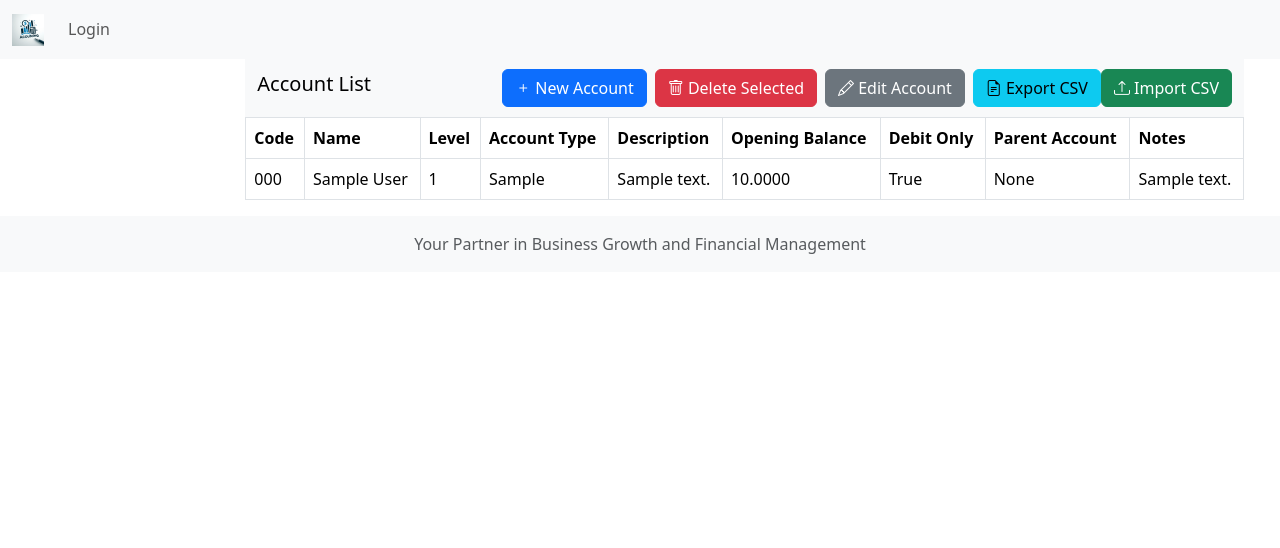
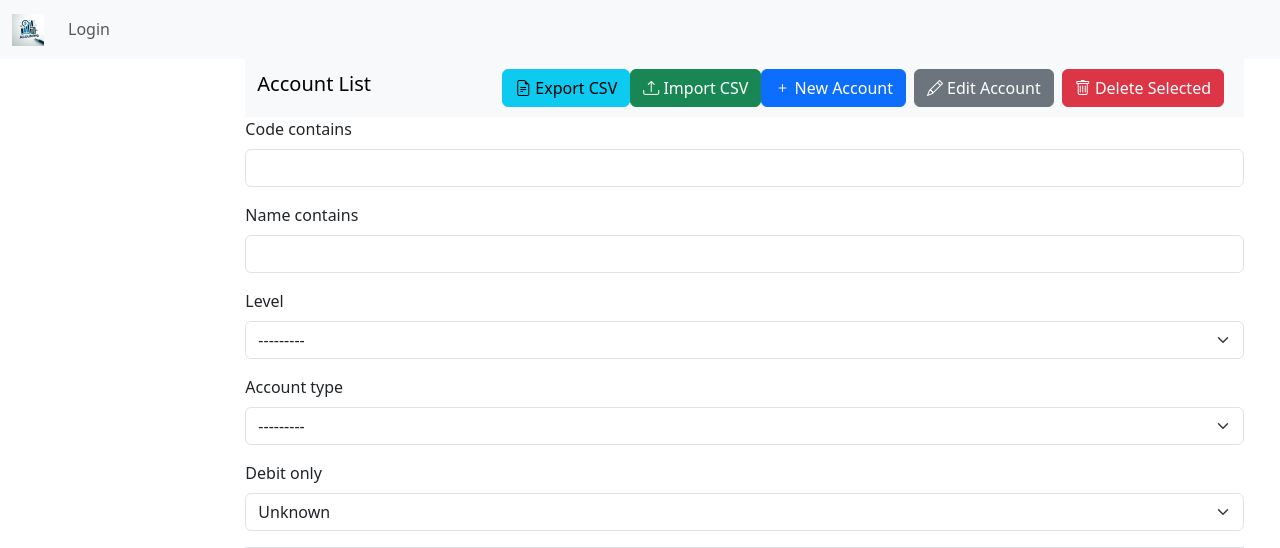
Before and after one commit to vqton/Acct, a Django app: page /coa/accounts/ in a window 1280 px wide. Shown: the top 548 px of the page. Run offline with Django 5.2, Linux system fonts and the light colour scheme; tables that the repository leaves empty hold one stand-in row (values such as "Sample post"); some libraries are stand-ins or nearby versions.

Commit message:
Coding the filter form.

```diff
--- a/COA/forms.py
+++ b/COA/forms.py
@@ -1,4 +1,27 @@
+from django_filters import FilterSet, CharFilter, ChoiceFilter, BooleanFilter
+from .models import Account
 from django import forms
+from crispy_forms.helper import FormHelper
+from crispy_forms.layout import Layout, Fieldset, Field, Submit
 
 class UploadFileForm(forms.Form):
     file = forms.FileField()
+
+
+class AccountFilter(FilterSet):
+    # Define the filters for the Account model fields
+    # You can use any filter types that suit your needs
+    # For example, you can use a CharFilter with a contains lookup for the code and name fields
+    # You can use a ChoiceFilter with a list of choices for the level and account_type fields
+    # You can use a BooleanFilter for the debit_only field
+    code = CharFilter(field_name='code', lookup_expr='icontains')
+    name = CharFilter(field_name='name', lookup_expr='icontains')
+    level = ChoiceFilter(field_name='level', choices=[(0, '0'), (1, '1'), (2, '2'), (3, '3')])
+    account_type = ChoiceFilter(field_name='account_type', choices=[('TÀI SẢN', 'TÀI SẢN'), ('NỢ PHẢI TRẢ', 'NỢ PHẢI TRẢ'), ('VỐN CHỦ SỞ HỮU', 'VỐN CHỦ SỞ HỮU'), ('DOANH THU', 'DOANH THU'), ('CHI PHÍ', 'CHI PHÍ')])
+    debit_only = BooleanFilter(field_name='debit_only')
+
+
+    class Meta:
+        # Specify the model and the fields to be filtered
+        model = Account
+        fields = ['code', 'name', 'level', 'account_type', 'debit_only']
--- a/COA/models.py
+++ b/COA/models.py
@@ -1,5 +1,5 @@
 from decimal import Decimal
-from django.db import connection
+from django.db import IntegrityError, connection
 from django.db import models
 import unicodecsv as csv
 from django.http import HttpResponse
@@ -45,6 +45,7 @@ class Account(models.Model):
             writer.writerow([str(value) if value is not None else '' for value in row])
 
         return response
+
     @staticmethod
     def import_from_csv(file):
         # file_data = file.read().decode('utf-8-sig')
@@ -74,8 +75,19 @@ class Account(models.Model):
 
                 # Print the complete query
                 print("Executing query:", cursor.mogrify(query, params))
-  # Print the complete query
-                    #cursor.execute(query, params)
+
+                try:
+                    cursor.execute(query, params)
+                # Catch the duplicate key error
+                except IntegrityError as e:
+                # Rollback the transaction
+                    connection.rollback()
+                # Print the error message
+                    print("Error:", e)
+                # Skip or update the row as needed
+                # For example, you can use cursor.execute("UPDATE ...") to update the existing row
+                # Or you can use continue to skip the row and move on to the next one
+                continue
 
 class Transaction(models.Model):
     account = models.ForeignKey('Account', on_delete=models.CASCADE)
--- a/COA/views.py
+++ b/COA/views.py
@@ -3,11 +3,14 @@ from django.urls import reverse_lazy
 from .models import Account
 from django.views.generic import ListView,CreateView,DetailView, UpdateView, DeleteView
 from django.shortcuts import render
+from .forms import AccountFilter
+from django_filters.views import FilterView
 
-class AccountListView(ListView):
+class AccountListView(FilterView):
     model = Account
     template_name = 'coa/account_list.html'
     context_object_name = 'accounts'
+    filterset_class = AccountFilter
 
 class AccountCreateView(CreateView):
     model = Account
--- a/templates/COA/account_list.html
+++ b/templates/COA/account_list.html
@@ -1,4 +1,7 @@
 {% extends 'base.html' %}
+{% load spacefilters %}
+{% load crispy_forms_tags %}
+{% load widget_tweaks %}
 {% block title %}
     Chart Of Accounts
 {% endblock title %}
@@ -9,21 +12,7 @@
         <h1 class="navbar-brand">Account List</h1>
         <div class="navbar-collapse" id="navbarNav">
             <ul class="navbar-nav ms-auto">
-                <li class="nav-item">
-                    <button class="btn btn-primary me-2">
-                        <i class="bi bi-plus"></i> New Account
-                    </button>
-                </li>
-                <li class="nav-item">
-                    <button class="btn btn-danger me-2">
-                        <i class="bi bi-trash"></i> Delete Selected
-                    </button>
-                </li>
-                <li class="nav-item">
-                    <button class="btn btn-secondary me-2">
-                        <i class="bi bi-pencil"></i> Edit Account
-                    </button>
-                </li>
+                <!-- Reorganize the toolbar operations -->
                 <li class="nav-item">
                     <button class="btn btn-info" id="exportCsvBtn">
                         <i class="bi bi-file-earmark-text"></i> Export CSV
@@ -34,10 +23,34 @@
                         <i class="bi bi-upload"></i> Import CSV
                     </button>
                 </li>
+                <li class="nav-item">
+                    <button class="btn btn-primary me-2">
+                        <i class="bi bi-plus"></i> New Account
+                    </button>
+                </li>
+                <li class="nav-item">
+                    <button class="btn btn-secondary me-2">
+                        <i class="bi bi-pencil"></i> Edit Account
+                    </button>
+                </li>
+                <li class="nav-item">
+                    <button class="btn btn-danger me-2">
+                        <i class="bi bi-trash"></i> Delete Selected
+                    </button>
+                </li>
             </ul>
         </div>
     </div>
 </nav>
+
+<!-- Display the filter form as a form with the filter fields and a submit button -->
+<div class="filter-bar">
+    <form method="GET">
+      {% csrf_token %}
+      {{ filter.form|crispy }}
+    </form>
+  </div>
+{% autoescape on %}
 <table class="table table-bordered">
     <thead>
         <tr>
@@ -55,19 +68,37 @@
     <tbody>
         {% for account in accounts %}
             <tr>
-                <td>{{ account.code }}</td>
-                <td>{{ account.name }}</td>
-                <td>{{ account.level }}</td>
-                <td>{{ account.account_type }}</td>
-                <td>{{ account.description }}</td>
-                <td>{{ account.opening_balance }}</td>
-                <td>{{ account.debit_only }}</td>
-                <td>{{ account.parent_account }}</td>
-                <td>{{ account.notes }}</td>
+                <!-- Set the records that have level 0 to bold -->
+                {% if account.level == 0 %}
+                    <td><strong>{{ account.code }}</strong></td>
+                    <td><strong>{{ account.name }}</strong></td>
+                    <td><strong>{{ account.level }}</strong></td>
+                    <td><strong>{{ account.account_type }}</strong></td>
+                    <td><strong>{{ account.description }}</strong></td>
+                    <td><strong>{{ account.opening_balance }}</strong></td>
+                    <td><strong>{{ account.debit_only }}</strong></td>
+                    <td><strong>{{ account.parent_account }}</strong></td>
+                    <td><strong>{{ account.notes }}</strong></td>
+                {% else %}
+                    <!-- Add spaces to the records that have level greater than 0 according to their level -->
+                    <!-- Use the built-in widthratio template tag to multiply the level by 3 and assign it to a variable called spaces -->
+                    {% widthratio account.level 1 4 as spaces %}
+                    <!-- Use the HTML   entity to repeat a space character the number of times specified by spaces -->
+                    <td>{% for i in spaces %}&nbsp;{% endfor %}{{ account.code }}</td>
+                    <td>{% for i in spaces %}&nbsp;{% endfor %}{{ account.name }}</td>
+                    <td>{% for i in spaces %}&nbsp;{% endfor %}{{ account.level }}</td>
+                    <td>{% for i in spaces %}&nbsp;{% endfor %}{{ account.account_type }}</td>
+                    <td>{% for i in spaces %}&nbsp;{% endfor %}{{ account.description }}</td>
+                    <td>{% for i in spaces %}&nbsp;{% endfor %}{{ account.opening_balance }}</td>
+                    <td>{% for i in spaces %}&nbsp;{% endfor %}{{ account.debit_only }}</td>
+                    <td>{% for i in spaces %}&nbsp;{% endfor %}{{ account.parent_account }}</td>
+                    <td>{% for i in spaces %}&nbsp;{% endfor %}{{ account.notes }}</td>
+                {% endif %}
             </tr>
         {% endfor %}
     </tbody>
 </table>
+{% endautoescape %}
 <script>
     document.getElementById('exportCsvBtn').addEventListener('click', function() {
         // Redirect to the export CSV URL
```
Also changed, not shown: COA/templatetags/spacefilters.py (added, +11 -0 lines), htktAcct/settings.py (+7 -0 lines), COA/templatetags/__init__.py (added).
